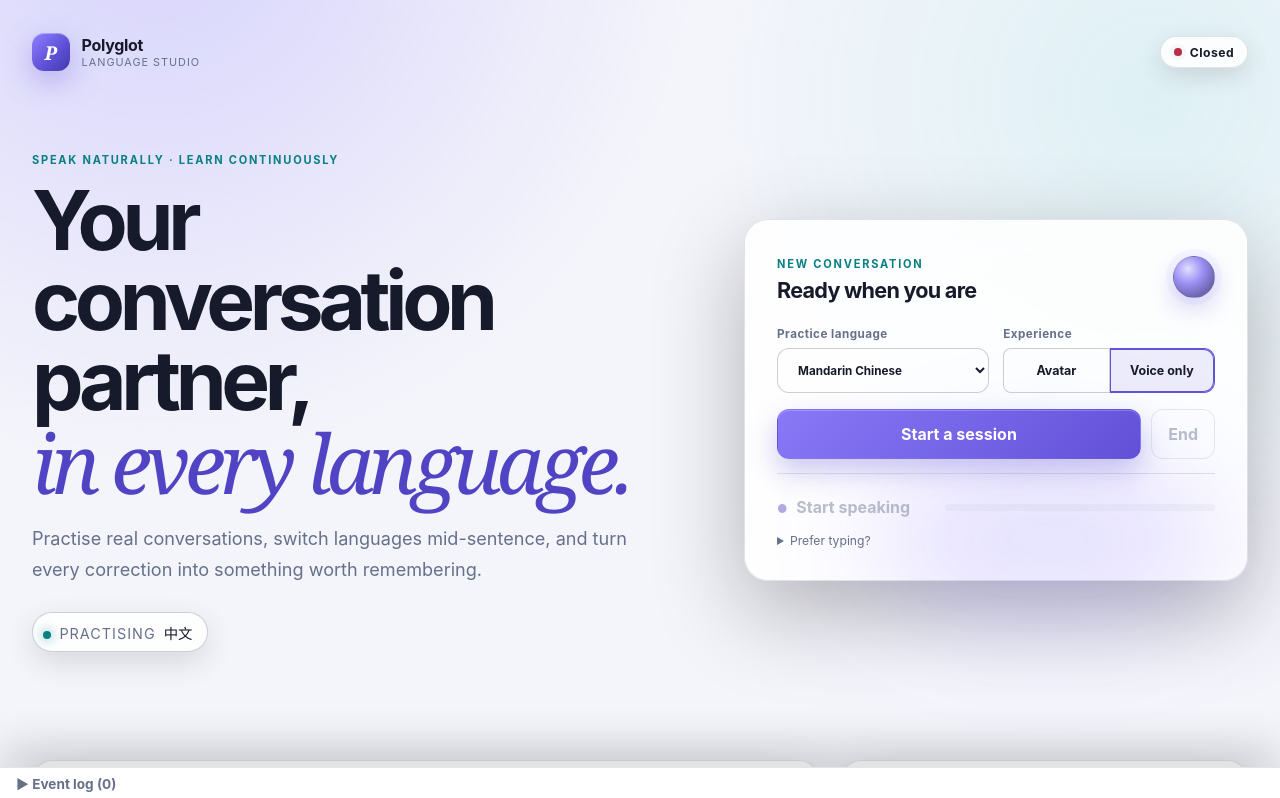
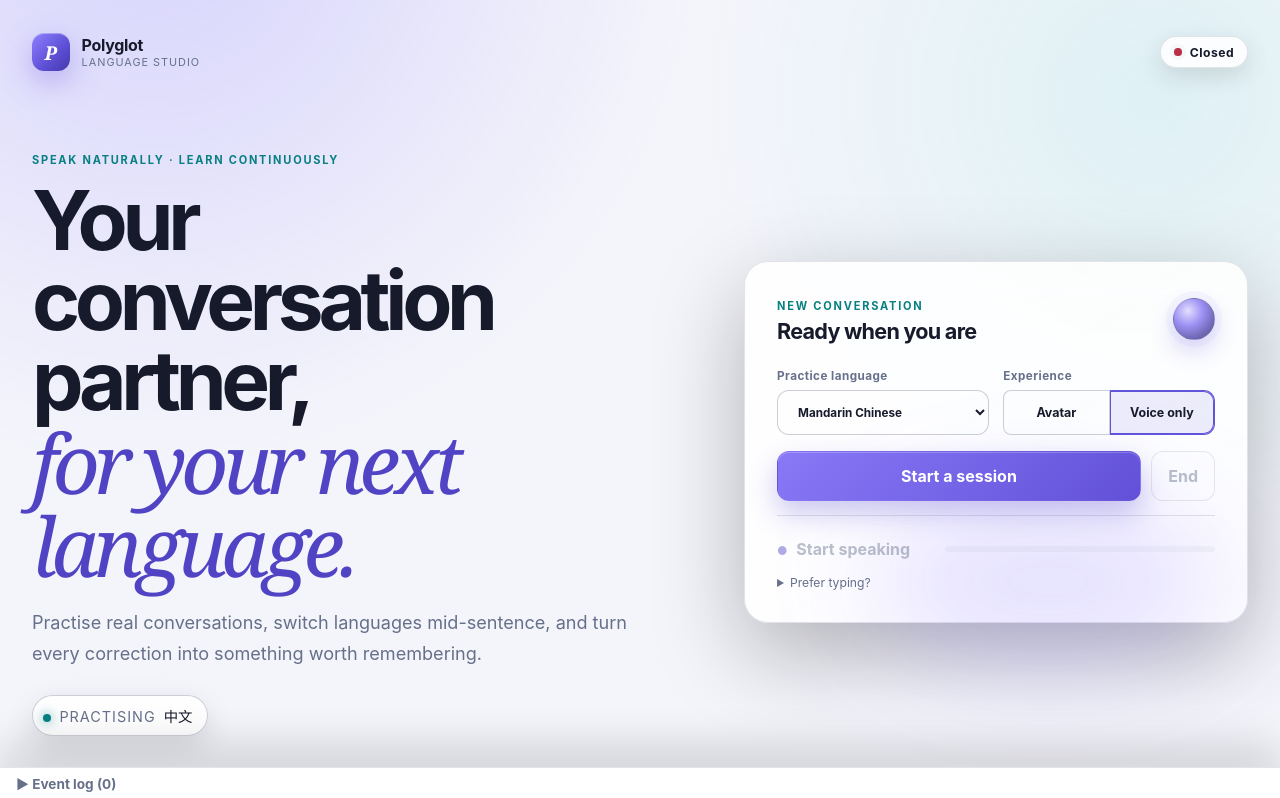
Before and after one commit to stanley-cao/boson-ai-hackathon, a React (Vite) app: page / in a window 1280 px wide. Shown: the top 798 px of the page. Built offline with nearby package versions, Linux system fonts and the light colour scheme.

Commit message:
Refine the language studio tagline

```diff
--- a/src/App.tsx
+++ b/src/App.tsx
@@ -244,7 +244,7 @@ export default function App() {
           <section className="hero" id="top">
             <div className="hero-copy">
               <span className="eyebrow">Speak naturally · learn continuously</span>
-              <h1>Your conversation partner,<br /><em>in every language.</em></h1>
+              <h1>Your conversation partner,<br /><em>for your next language.</em></h1>
               <p className="lede">
                 Practise real conversations, switch languages mid-sentence, and turn every
                 correction into something worth remembering.
```
